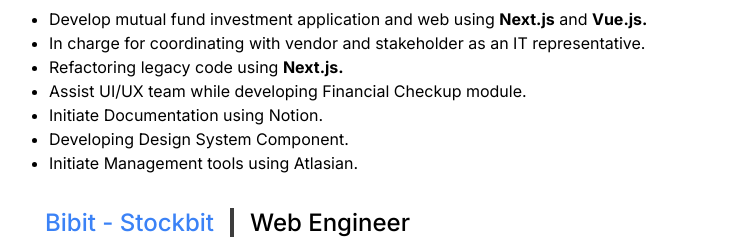
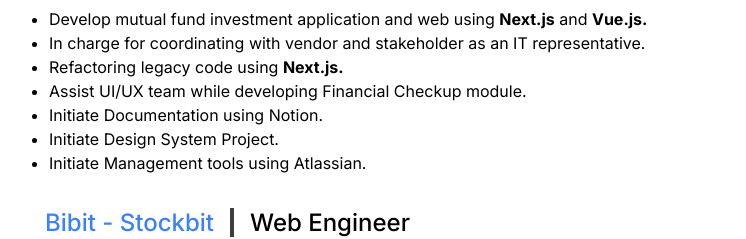
Before and after one commit to ivantanakaa/personal-website, a Next.js app: page / in a window 1280 px wide. Shown: the part 825-1064 px from the top of the page, without its empty margins (245-991 px from the left). Built offline with nearby package versions, Linux system fonts and the light colour scheme.

Commit message:
fix: Atlasian changed to Atlassian

```diff
--- a/src/app/_modules/Careers/careers.json
+++ b/src/app/_modules/Careers/careers.json
@@ -11,8 +11,8 @@
       "Refactoring legacy code using <strong>Next.js.</strong>",
       "Assist UI/UX team while developing Financial Checkup module.",
       "Initiate Documentation using Notion.",
-      "Developing Design System Component.",
-      "Initiate Management tools using Atlasian."
+      "Initiate Design System Project.",
+      "Initiate Management tools using Atlassian."
     ]
   },
   {
--- a/src/app/page.tsx
+++ b/src/app/page.tsx
@@ -23,9 +23,9 @@
       <Skills />
       <Careers />
       <Educations />
-      <Honors />
       <Portfolios />
       <Cerificates />
+      <Honors />
       <Footer />
     </div>
   );
```
Also changed, not shown: 1 other file (tests, documents, lock files or other folders).
